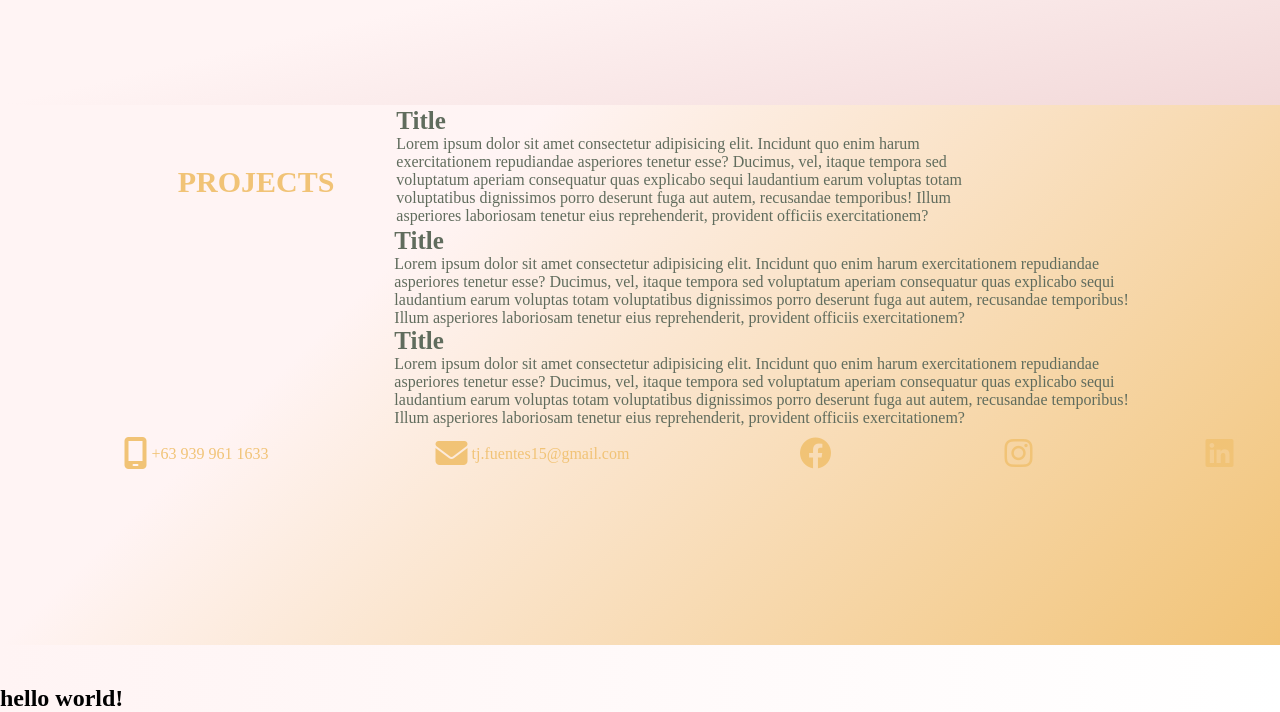
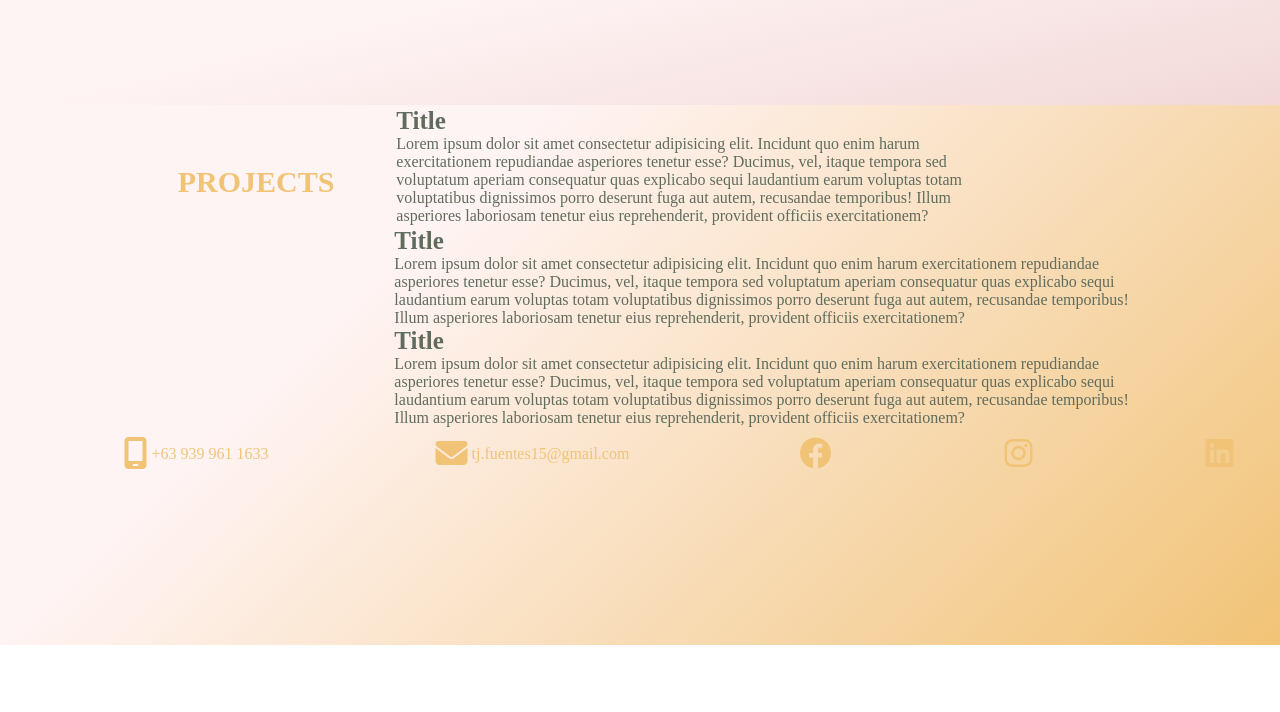
Before and after one commit to tjfuentes/tjfuentes.github.io, a plain HTML site: page index.html in a window 1280 px wide. Shown: the part 645-1357 px from the top of the page. After the commit the page ends 1290 px from the top, so only its background shows below. Drawn offline with Linux system fonts and the light colour scheme.

Commit message:
Remove Footer

```diff
--- a/index.html
+++ b/index.html
@@ -87,8 +87,6 @@
       </section>
     </main>
 
-    <footer>
-      <h2>hello world!</h2>
-    </footer>
+
   </body>
 </html>
```
